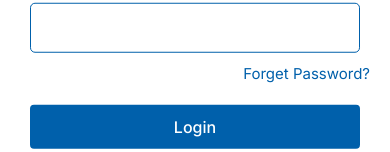
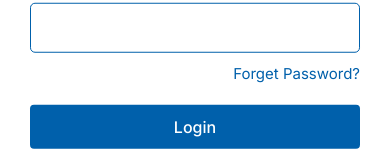
Before and after one commit to OgmHoldingGroup/CRM, an Angular app: page /login in a window 390 px wide. Shown: the part 480-632 px from the top of the page. Built offline with nearby package versions, Linux system fonts and the light colour scheme.

Commit message:
add log in page with responsive

```diff
--- a/src/app/auth/login/login.component.scss
+++ b/src/app/auth/login/login.component.scss
@@ -71,4 +71,7 @@
     padding: 10px;
     width: 330px !important;
   }
+  .forget {
+    margin-right: 10px;
+  }
 }
```
